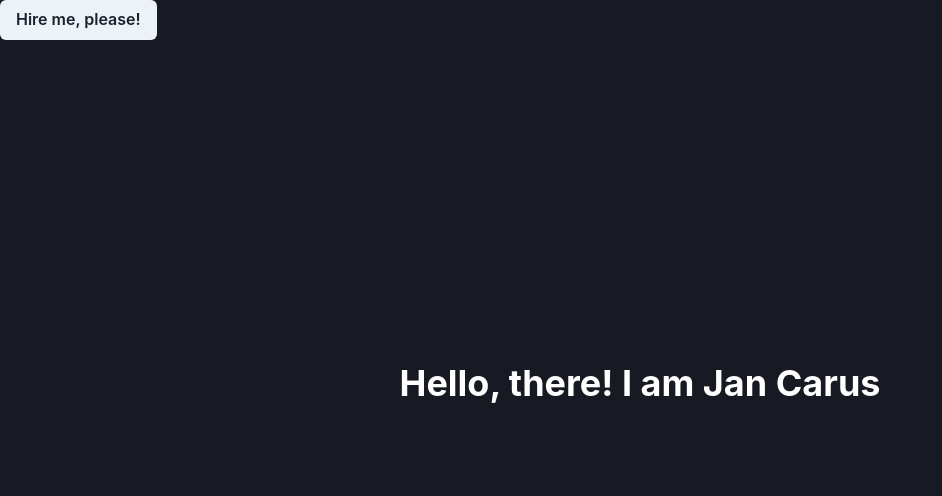
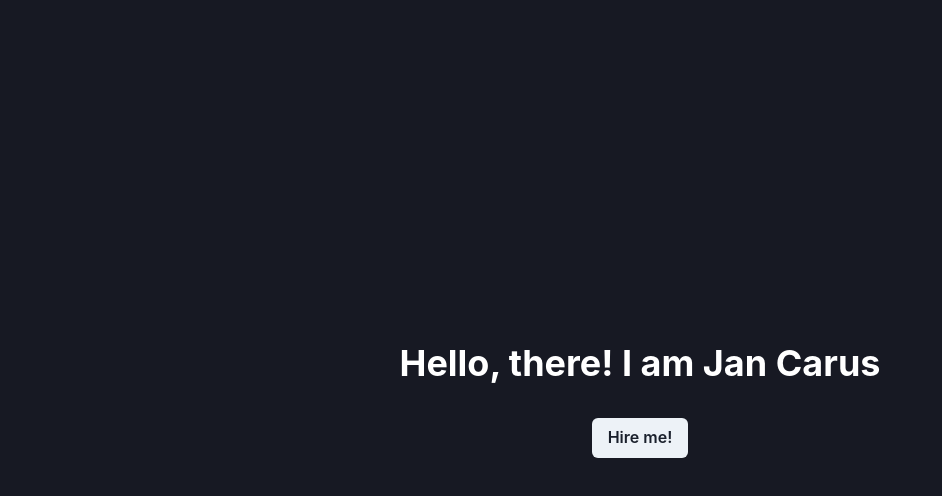
Before and after one commit to cowboydiver/CV, a Next.js app: page / in a window 1280 px wide. Shown: the top 496 px of the page, without its empty margins (0-942 px from the left). Built offline with nearby package versions, Linux system fonts and the light colour scheme.

Commit message:
removed goofy follow-mouse animation

```diff
--- a/pages/index.tsx
+++ b/pages/index.tsx
@@ -15,23 +15,6 @@ import { motion } from "framer-motion";
 import { useEffect, useState } from "react";
 
 const Home: NextPage = () => {
-  const [mousePosition, setMousePosition] = useState({ x: 0, y: 0 });
-
-  useEffect(() => {
-    const mouseMove = (e: MouseEvent) => {
-      setMousePosition({
-        x: e.clientX - 75,
-        y: e.clientY - 25,
-      });
-    };
-
-    window.addEventListener("mousemove", mouseMove);
-
-    return () => {
-      window.removeEventListener("mousemove", mouseMove);
-    };
-  }, []);
-
   return (
     <div>
       <Head>
@@ -39,12 +22,7 @@ const Home: NextPage = () => {
         <meta name="description" content="CV of Jan Carus" />
         <link rel="icon" href="/favicon.ico" />
       </Head>
-      <motion.div
-        initial={{ x: 0, y: 0 }}
-        animate={{ x: mousePosition.x, y: mousePosition.y }}
-      >
-        <Button position="fixed">Hire me, please!</Button>
-      </motion.div>
+
       <Flex
         height="100vh"
         width="100vw"
@@ -63,7 +41,15 @@ const Home: NextPage = () => {
               <Heading color="white">Hello, there! I am Jan Carus</Heading>
             </motion.div>
           </Box>
-          <Box bg="teal.400"></Box>
+          <Box>
+            <motion.div
+              initial={{ opacity: 0, y: 100 }}
+              animate={{ opacity: 1, y: 0 }}
+              transition={{ delay: 2 }}
+            >
+              <Button>Hire me!</Button>
+            </motion.div>
+          </Box>
         </VStack>
       </Flex>
     </div>
```
